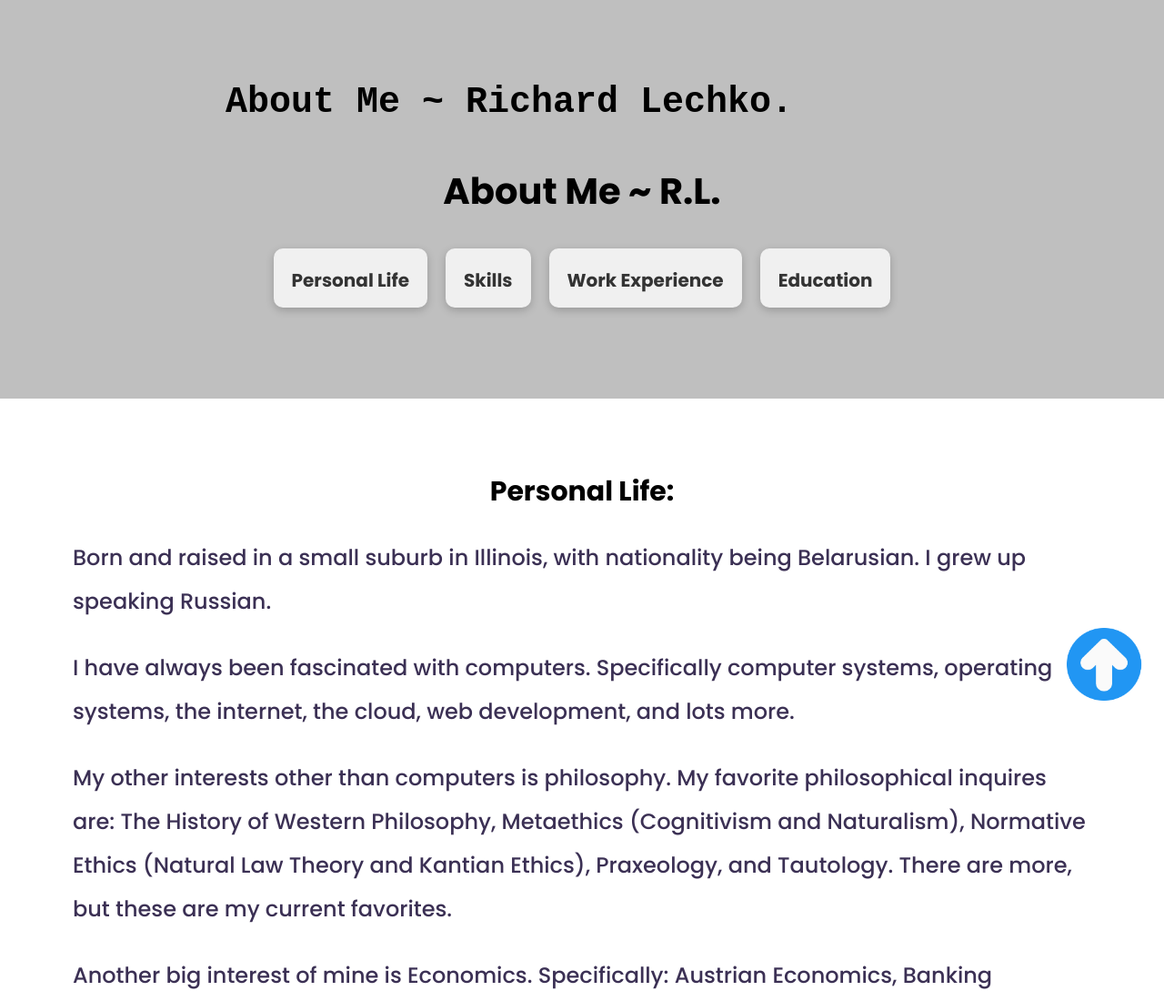
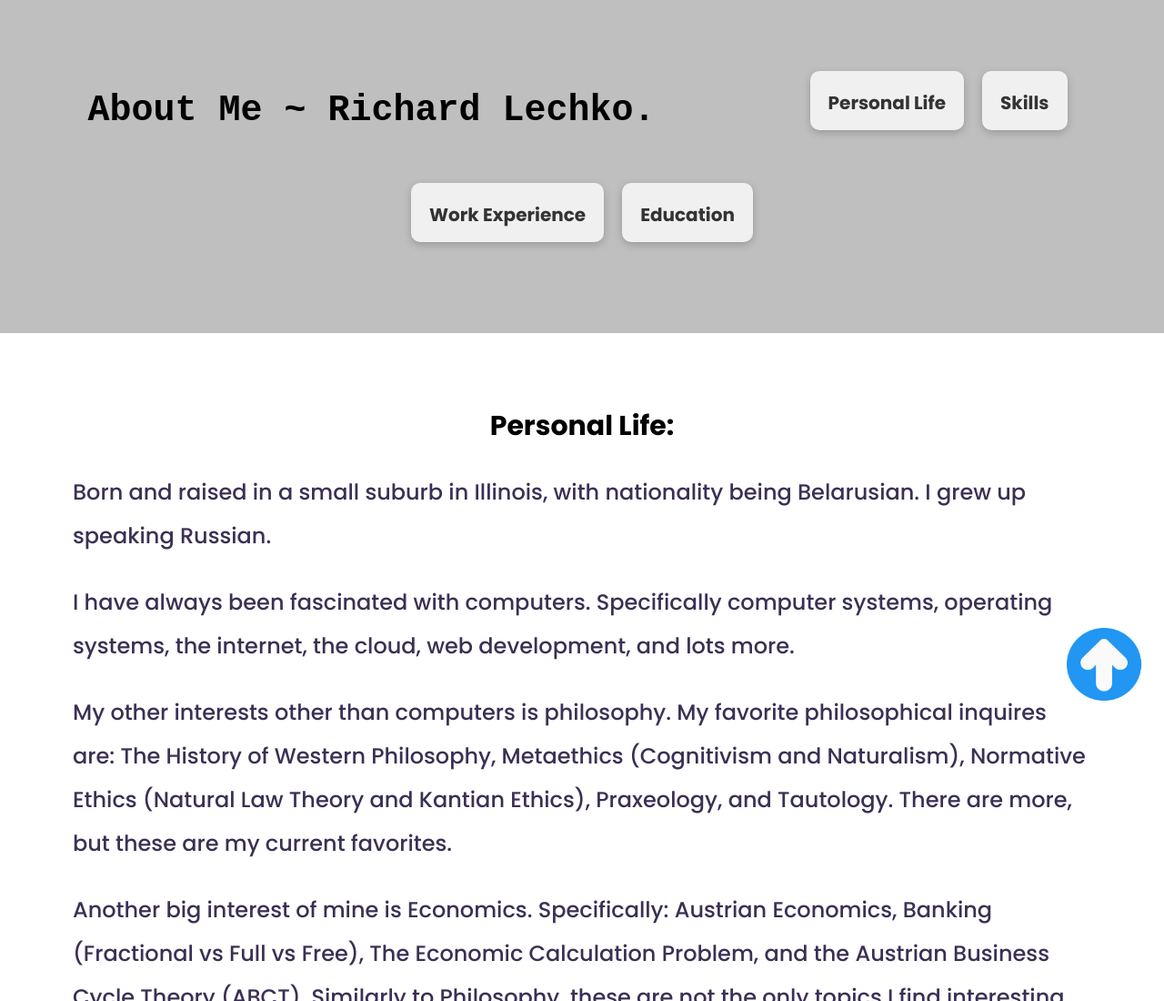
Before and after one commit to RichardLechko/Richard-Lechko-resume-1-31-2024, a plain HTML site: page index.html in a window 1280 px wide. Shown: the top 1100 px of the page at 91% size. Drawn offline with Linux system fonts and the light colour scheme.

Commit message:
Add files via upload

```diff
--- a/index.html
+++ b/index.html
@@ -20,14 +20,10 @@
 
 
 
-
       <div class="flex head">
         <div class="headertitle">
           <h1 class="containerhead xl">About Me ~ Richard Lechko.</h1>
         </div>
-
-      <h1 class="container xl my-2">About Me ~ R.L.</h1>
-      <div class="flex">
 
         <div class="card header1">
           <a href="#personal-life" class="header-link">
```
